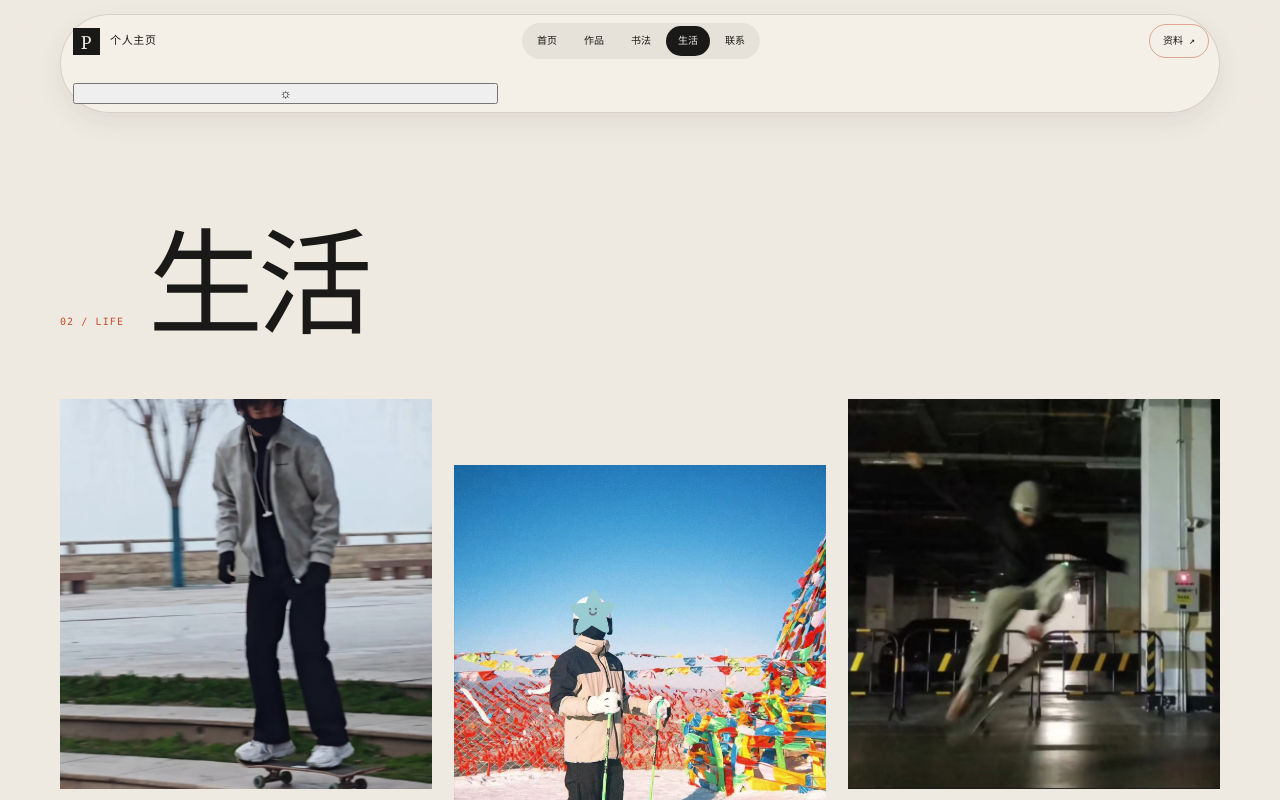
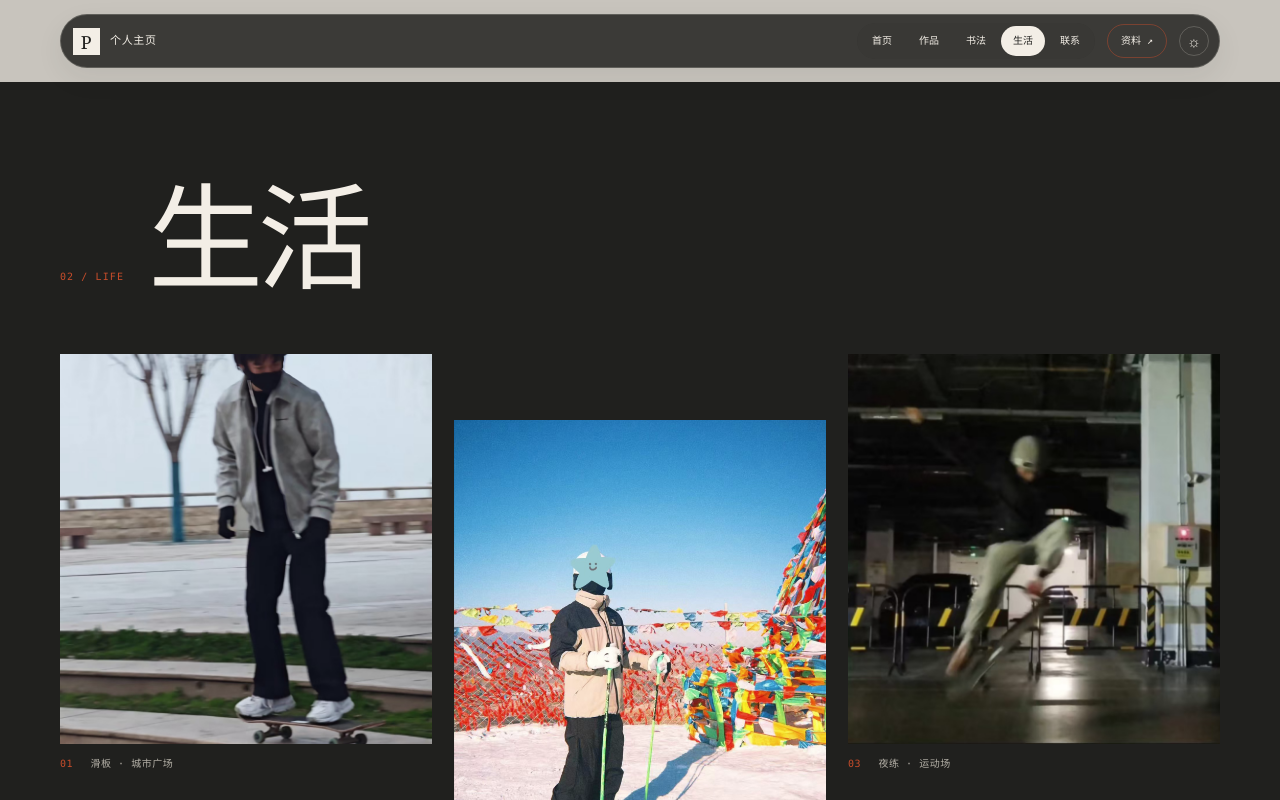
Before and after one commit to Junmst/junmst.github.io, a plain HTML site: page life.html in a window 1280 px wide. Both pictures are taken after a click on the button "切换深浅色". Shown: the top 800 px of the page. Drawn offline with Linux system fonts and the light colour scheme.

Commit message:
Update theme navigation and demo links

```diff
--- a/styles.css
+++ b/styles.css
@@ -12,6 +12,15 @@
   --shell: min(1160px, calc(100% - 64px));
 }
 
+body.theme-dark {
+  --paper: #20201e;
+  --ink: #f3eee6;
+  --muted: #b4b0a7;
+  --line: rgba(243, 238, 230, .2);
+  --paper-deep: #2b2a27;
+  background: var(--paper);
+}
+
 * { box-sizing: border-box; }
 html { scroll-behavior: smooth; }
 body { margin: 0; overflow-x: hidden; background: var(--paper); color: var(--ink); font-family: var(--sans); font-size: 16px; line-height: 1.6; }
@@ -20,7 +29,8 @@ a { color: inherit; }
 .section-shell { width: var(--shell); margin: 0 auto; }
 
 .site-nav { position: sticky; top: 0; z-index: 10; padding: 14px 0; background: rgba(238, 233, 225, .82); backdrop-filter: blur(14px); }
-.nav-shell { display: grid; grid-template-columns: 1fr auto 1fr; align-items: center; gap: 24px; width: var(--shell); margin: 0 auto; padding: 8px 10px 8px 12px; background: rgba(246, 241, 233, .72); border: 1px solid rgba(25, 26, 23, .14); border-radius: 999px; box-shadow: 0 10px 28px rgba(25, 26, 23, .07); }
+.nav-shell { display: grid; grid-template-columns: 1fr auto auto auto; align-items: center; gap: 12px; width: var(--shell); margin: 0 auto; padding: 8px 10px 8px 12px; background: rgba(246, 241, 233, .72); border: 1px solid rgba(25, 26, 23, .14); border-radius: 999px; box-shadow: 0 10px 28px rgba(25, 26, 23, .07); }
+body.theme-dark .nav-shell { background: rgba(37, 37, 34, .86); border-color: rgba(243, 238, 230, .2); }
 .brand { display: flex; align-items: center; gap: 10px; width: fit-content; font-family: var(--mono); font-size: 11px; letter-spacing: .06em; text-decoration: none; }
 .brand-mark { display: grid; place-items: center; width: 27px; height: 27px; background: var(--ink); color: var(--paper); font-family: var(--serif); font-size: 18px; }
 .nav-links { display: flex; gap: 3px; padding: 3px; background: rgba(25, 26, 23, .06); border-radius: 999px; font-family: var(--mono); font-size: 10px; }
@@ -30,6 +40,8 @@ a { color: inherit; }
 .nav-links a.active { background: var(--ink); color: var(--paper); }
 .nav-profile { justify-self: end; padding: 8px 13px; color: var(--ink); border: 1px solid rgba(200, 77, 43, .45); border-radius: 999px; font-family: var(--mono); font-size: 10px; }
 .nav-profile:hover { color: var(--accent); background: rgba(200, 77, 43, .06); }
+.theme-toggle { justify-self: end; display: grid; place-items: center; width: 30px; height: 30px; padding: 0; color: var(--ink); background: transparent; border: 1px solid var(--line); border-radius: 50%; font: 15px var(--sans); cursor: pointer; transition: color .2s, background .2s, transform .2s; }
+.theme-toggle:hover { color: var(--accent); background: rgba(200, 77, 43, .08); transform: rotate(18deg); }
 
 .eyebrow { margin: 0 0 18px; color: var(--accent); font-family: var(--mono); font-size: 10px; letter-spacing: .11em; text-transform: uppercase; }
 h1, h2 { margin: 0; font-family: var(--serif); font-weight: 400; letter-spacing: -.05em; }
@@ -65,6 +77,7 @@ h1 em { color: var(--accent); font-style: normal; }
 .photo-card figcaption span { margin-right: 11px; color: var(--accent); }
 
 .project-grid { display: grid; grid-template-columns: repeat(3, 1fr); color: var(--ink); background: #d8d0c5; border-top: 1px solid var(--line); }
+body.theme-dark .project-grid { background: #302f2c; }
 .page-main:has(.project-grid) { width: 100%; max-width: none; padding-left: max(32px, calc((100vw - 1160px) / 2)); padding-right: max(32px, calc((100vw - 1160px) / 2)); }
 .page-main:has(.project-grid) .page-heading { max-width: 1160px; margin-left: auto; margin-right: auto; }
 .project-card { position: relative; display: flex; flex-direction: column; min-height: 188px; padding: 21px 20px 23px 0; color: var(--ink); text-decoration: none; border-bottom: 1px solid var(--line); transition: color .2s, padding-left .2s, background .2s; }
@@ -102,7 +115,7 @@ h1 em { color: var(--accent); font-style: normal; }
 @media (max-width: 850px) {
   :root { --shell: calc(100% - 40px); }
   .site-nav { padding: 10px 0; }
-  .nav-shell { grid-template-columns: 1fr auto; gap: 10px; padding: 8px 9px; border-radius: 18px; }
+  .nav-shell { grid-template-columns: 1fr auto auto; gap: 8px; padding: 8px 9px; border-radius: 18px; }
   .nav-links { grid-column: 1 / -1; grid-row: 2; justify-content: space-between; gap: 2px; padding: 3px; border-radius: 12px; }
   .nav-links a { flex: 1; padding: 7px 5px; text-align: center; }
   .home-main { grid-template-columns: 1fr; gap: 58px; min-height: 0; padding: 75px 0 95px; }
```
